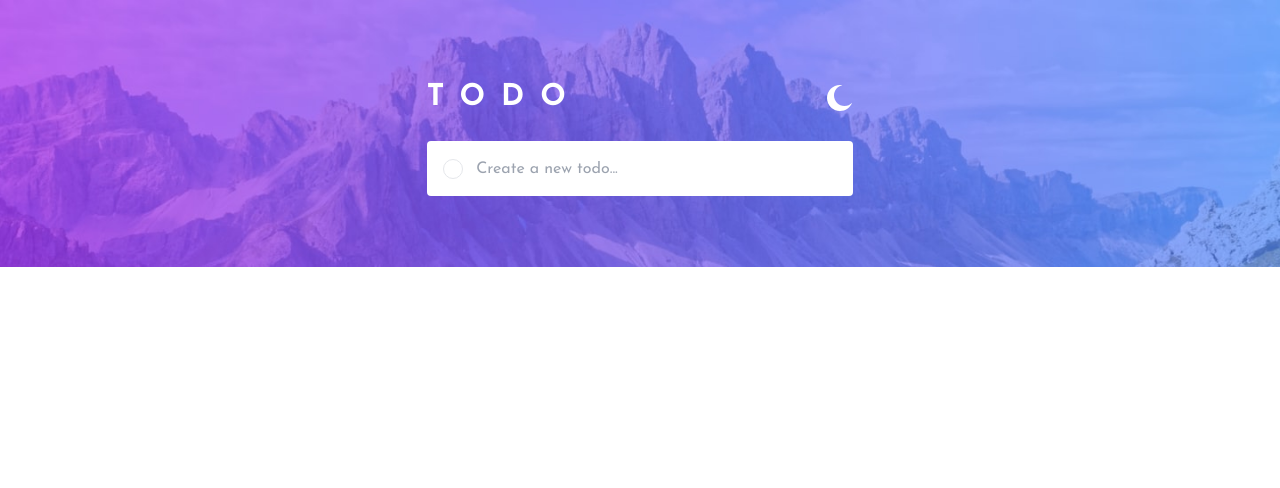
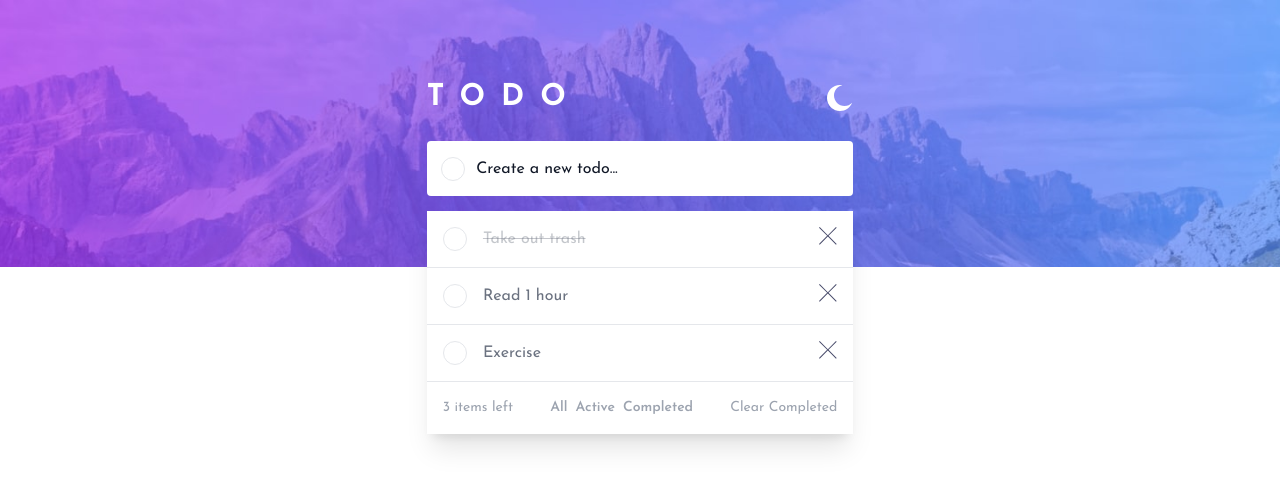
Before and after one commit to AbePlays/Frontend-Challenge-15, a Vue app: page / in a window 1280 px wide. Shown: the top 488 px of the page. Built offline with nearby package versions, Linux system fonts and the light colour scheme.

Commit message:
Bug Fixes

```diff
--- a/src/App.vue
+++ b/src/App.vue
@@ -10,16 +10,17 @@
       <div class="sm:w-1/2 xl:w-1/3 mx-auto shadow-xl bg-white divide-y">
         <to-do
           v-for="todo in todos"
-          :key="todo"
+          :key="todo.title"
           :todo="todo"
           @remove="removeTodo"
+          @toggle="toggleTodo"
         />
-        <bottom-bar v-if="todos.length > 0" />
+        <bottom-bar v-if="totalTodo > 0" :length="totalTodo" />
       </div>
       <div
         class="sm:w-1/2 xl:w-1/3 mx-auto bg-white mt-4 shadow-xl p-4 flex justify-center md:hidden flex text-md"
       >
-        <task-toggle />
+        <task-toggle :isMobile="true" />
       </div>
     </section>
   </div>
@@ -42,15 +43,41 @@ export default {
   },
   data() {
     return {
-      todos: [],
+      todos: [
+        {
+          title: "Take out trash",
+          isComplete: true,
+        },
+        {
+          title: "Read 1 hour",
+          isComplete: false,
+        },
+        {
+          title: "Exercise",
+          isComplete: false,
+        },
+      ],
     };
+  },
+  computed: {
+    totalTodo() {
+      return this.todos.length;
+    },
   },
   methods: {
     submitHandler(todo) {
-      this.todos.push(todo);
+      const obj = {
+        title: todo,
+        isComplete: false,
+      };
+      this.todos.unshift(obj);
     },
     removeTodo(task) {
-      this.todos = this.todos.filter((todo) => todo !== task);
+      this.todos = this.todos.filter((todo) => todo.title !== task);
+    },
+    toggleTodo(task) {
+      const index = this.todos.findIndex((todo) => todo.title === task);
+      this.todos[index].isComplete = !this.todos[index].isComplete;
     },
   },
 };
--- a/src/components/AddToDo.vue
+++ b/src/components/AddToDo.vue
@@ -3,13 +3,13 @@
     class="bg-white rounded grid grid-cols-10 grid-rows-1 gap-1 px-2 max-w-xl sm:w-1/2 xl:w-1/3 w-full"
   >
     <div
-      class="h-5 w-5 bg-white border-gray-200 border rounded-full col-start-1 col-end-2 self-center justify-self-center"
+      class="h-6 w-6 bg-white border-gray-200 border rounded-full col-start-1 col-end-2 self-center justify-self-center"
     ></div>
     <input
       type="text"
       @keydown="letsgo"
       placeholder="Create a new todo..."
-      class="w-full col-start-2 col-end-11"
+      class="w-full col-start-2 col-end-11 placeholder-gray-900"
       v-model="todo"
     />
   </div>
--- a/src/components/BottomBar.vue
+++ b/src/components/BottomBar.vue
@@ -1,8 +1,8 @@
 <template>
   <div class="flex justify-between p-4 gap-2 text-gray-400 text-sm">
-    <p>5 items left</p>
+    <p>{{ length }} items left</p>
     <div class="hidden md:block">
-      <task-toggle />
+      <task-toggle :isMobile="false" />
     </div>
     <p>Clear Completed</p>
   </div>
@@ -12,6 +12,7 @@
 import TaskToggle from "./TaskToggle.vue";
 
 export default {
+  props: ["length"],
   components: {
     TaskToggle,
   },
--- a/src/components/TaskToggle.vue
+++ b/src/components/TaskToggle.vue
@@ -1,5 +1,5 @@
 <template>
-  <div class="flex gap-2">
+  <div class="flex" :class="{ 'gap-6': isMobile, 'gap-2': !isMobile }">
     <p class="font-semibold">All</p>
     <p class="font-semibold">Active</p>
     <p class="font-semibold">Completed</p>
@@ -7,5 +7,7 @@
 </template>
 
 <script>
-export default {};
+export default {
+  props: ["isMobile"],
+};
 </script>
--- a/src/components/ToDo.vue
+++ b/src/components/ToDo.vue
@@ -1,9 +1,33 @@
 <template>
-  <div class="relative w-full mx-auto bg-white p-4 grid grid-cols-10 gap-4">
+  <div class="relative w-full mx-auto bg-white p-4 grid grid-cols-10 gap-2">
     <div
-      class="h-5 w-5 bg-white border-gray-200 border rounded-full col-start-1 col-end-2"
-    ></div>
-    <p class="col-start-2 col-end-10">{{ todo }}</p>
+      @click="toggleComplete"
+      class="h-6 w-6 bg-white border-gray-200 border rounded-full col-start-1 col-end-2 flex justify-center items-center"
+      :class="{ 'bg-purple-400': todo.isComplete }"
+    >
+      <svg
+        class="text-white w-3 h-3"
+        xmlns="http://www.w3.org/2000/svg"
+        fill="none"
+        viewBox="0 0 24 24"
+        stroke="currentColor"
+      >
+        <path
+          stroke-linecap="round"
+          stroke-linejoin="round"
+          stroke-width="2"
+          d="M5 13l4 4L19 7"
+        />
+      </svg>
+    </div>
+    <p
+      class="col-start-2 col-end-10 text-gray-500"
+      :class="{
+        'line-through text-opacity-40': todo.isComplete,
+      }"
+    >
+      {{ todo.title }}
+    </p>
     <svg
       @click="remove"
       class="text-xs col-start-10 col-end-11 justify-self-end"
@@ -22,11 +46,14 @@
 
 <script>
 export default {
-  emits: ["remove"],
+  emits: ["remove", "toggle"],
   props: ["todo"],
   methods: {
     remove() {
-      this.$emit("remove", this.todo);
+      this.$emit("remove", this.todo.title);
+    },
+    toggleComplete() {
+      this.$emit("toggle", this.todo.title);
     },
   },
 };
```
